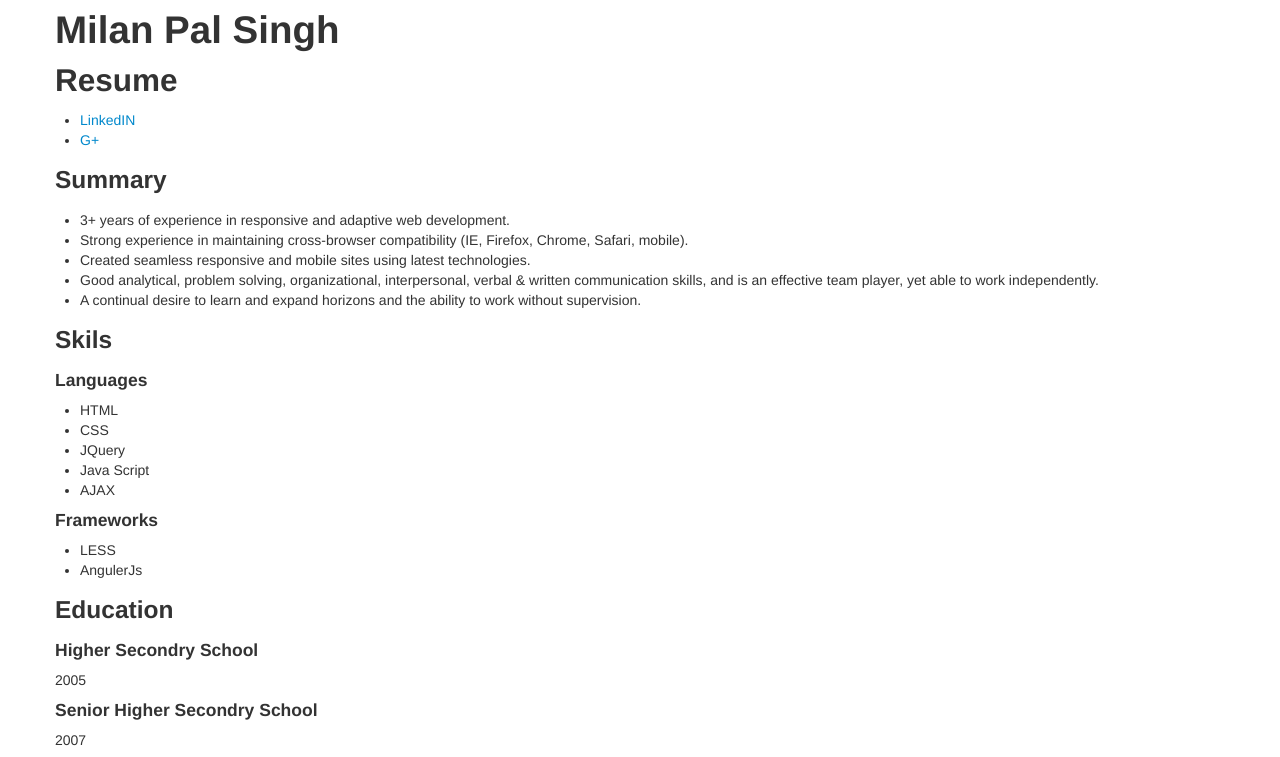
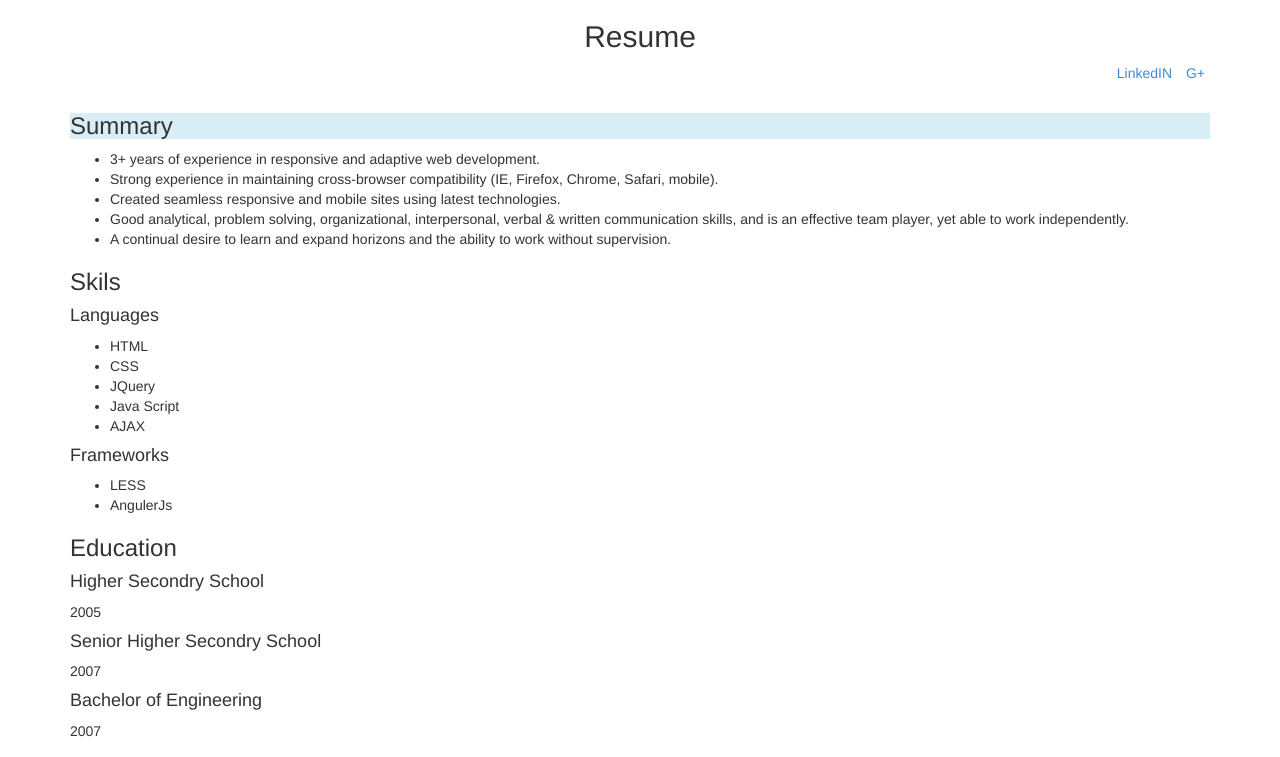
Before and after one commit to samriti004abrol/2014-12-08-Portfolio, a website: page public/index.html in a window 1280 px wide. Shown: the top 757 px of the page. Drawn offline with Linux system fonts and the light colour scheme; some packages are replaced by stand-ins of ours; a script that the page names is missing.

Commit message:
updating to 3.0 bootstrap

```diff
--- a/public/index.html
+++ b/public/index.html
@@ -13,26 +13,25 @@
 	<script type="text/javascript" src ="js/lib/angular-animate.js"></script>
 	<script type="text/javascript" src ="js/bootstrap.js"></script>
 
-	<link rel="stylesheet" type="text/css" href="styles/bootstrap.min.css"/>
-	<link rel="stylesheet" type="text/css" href="styles/bootstrap-responsive.min.css"/>
-	<link rel="stylesheet" type="text/css" href="styles/bootstrap-theme.min.css"/>
+	<link rel="stylesheet" type="text/css" href="styles/bootstrap.css"/>
+	<link rel="stylesheet" type="text/css" href="styles/bootstrap-theme.css"/>
 	<link rel="stylesheet/less" type="text/css" href="styles/color.less"/>
 
 	<script type="text/javascript" src ="js/lib/less.js"></script>
 </head>
 <body>
 	<div class="container">
-		<h1 class="">Milan Pal Singh</h1>
+		<h1 class="hidden">Milan Pal Singh</h1>
 		<div>
-			<h2>Resume</h2>
-			<section class="color-red">
-				<ul>
+			<h2 class="text-center">Resume</h2>
+			<section class="clearfix">
+				<ul class="list-inline pull-right">
 					<li><a href="http://in.linkedin.com/pub/milan-pal-singh/69/a21/4b9">LinkedIN</a></li>
 					<li><a href="http://www.google.com">G+</a></li>
 				</ul>
 			</section>
-			<section>
-				<h3>Summary</h3>
+			<section class="">
+				<h3 class="bg-info">Summary</h3>
 				<ul class=''>
 					<li>3+ years of experience in responsive and adaptive web development.</li>
 					<li>Strong experience in maintaining cross-browser compatibility (IE, Firefox, Chrome, Safari, mobile).</li>
```
Also changed, not shown: public/styles/bootstrap-responsive.css (deleted), public/styles/bootstrap-responsive.min.css (deleted), public/styles/bootstrap-theme.css, public/styles/bootstrap-theme.min.css, public/styles/bootstrap.css, public/styles/bootstrap.min.css, public/styles/main.less (added), public/styles/main.less.css (deleted).
